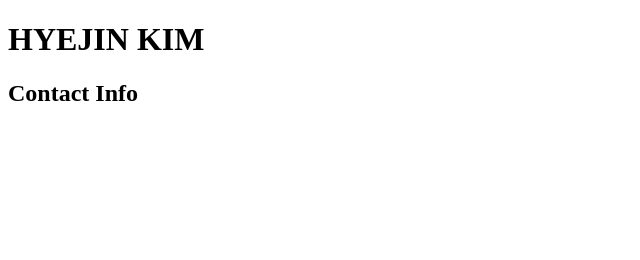
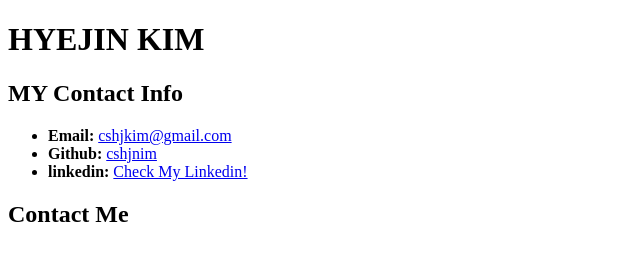
Before and after one commit to cshjnim/Basic-Portfolio, a plain HTML site: page contact.html in a window 1280 px wide. Shown: the whole page, without its empty margins (0-640 px from the left). Drawn offline with Linux system fonts and the light colour scheme; files that its build step writes are made by us from their sources.

Commit message:
add basic contact info

```diff
--- a/contact.html
+++ b/contact.html
@@ -18,11 +18,14 @@
 
     <Div>
         <Section>
-            <h2>Contact Info</h2>
+            <h2>MY Contact Info</h2>
 
             <ul id="contact-info">
-
+                <li><strong>Email:</strong> <a href="mailto:cshjkim@gmail.com">cshjkim@gmail.com</a></li>
+                <li><strong>Github:</strong> <a href="https://github.com/cshjnim">cshjnim</a></li>
+                <li><strong>linkedin:</strong> <a href="https://www.linkedin.com/in/hyejin-kim-a1a850164/"> Check My Linkedin! </a></li>
             </ul>
+            <h2>Contact Me</h2>
 
         </Section>
     </Div>
```
